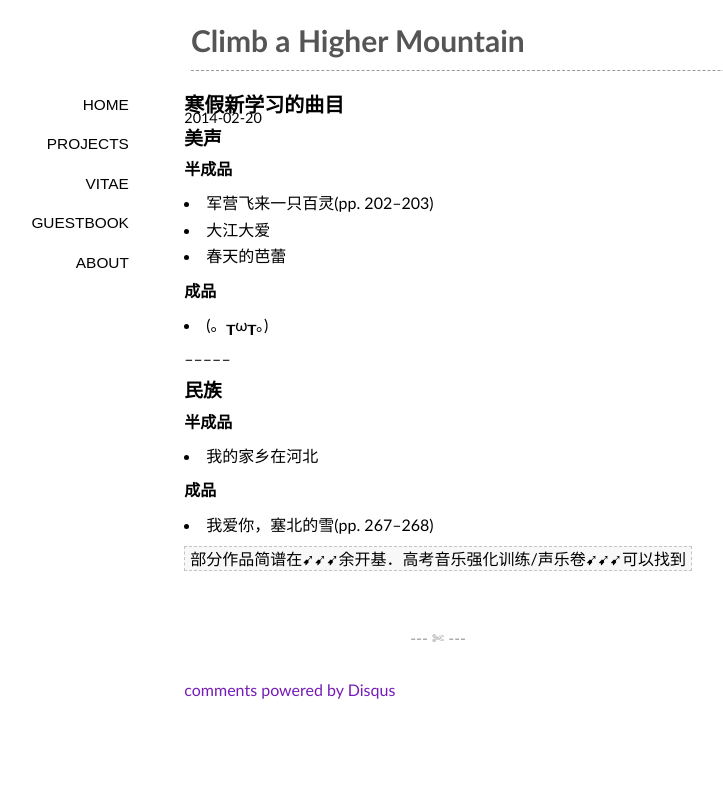
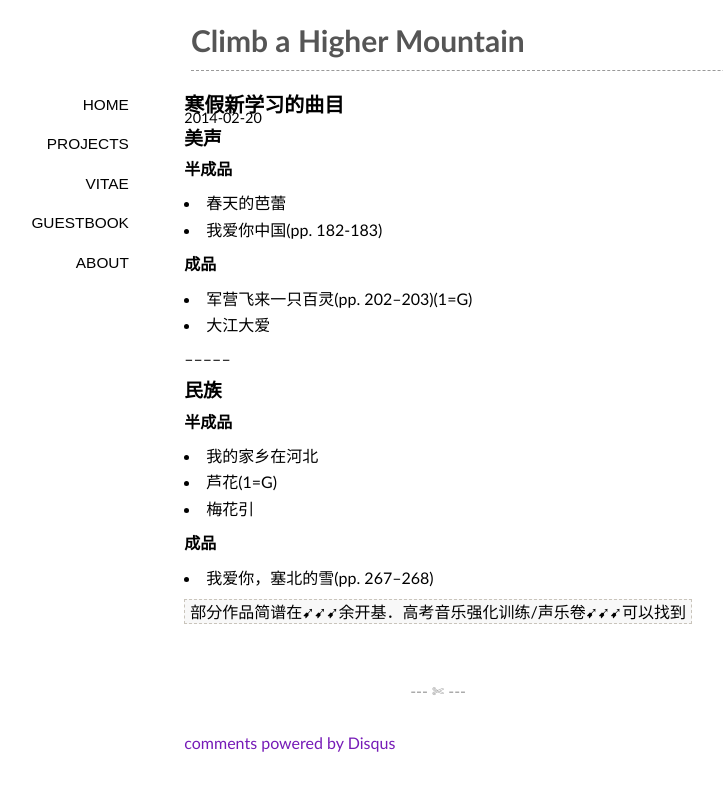
Before and after one commit to liangchen1ce/liangchen1ce.github.io, a Jekyll site: the page built from _posts/2014-02-20-vocal-repertoire.markdown, in a window 1280 px wide. Shown: the top 791 px of the page, without its empty margins (215-938 px from the left). Built offline with Jekyll 4.4.1, drawn with Linux system fonts in a browser that asks for light colours; some web fonts are replaced; Markdown is read by kramdown in place of the engine named in the settings; comment, search, counter and statistics services are not loaded.

Commit message:
update blog

```diff
--- a/_posts/2014-02-20-vocal-repertoire.markdown
+++ b/_posts/2014-02-20-vocal-repertoire.markdown
@@ -9,13 +9,15 @@ title: 寒假新学习的曲目
 ### **美声**
 **半成品**
 
-- 军营飞来一只百灵(pp. 202–203)
-- 大江大爱
+
 - 春天的芭蕾
+- 我爱你中国(pp. 182-183)
+
 
 **成品**
 
-- (。┰ω┰。)
+- 军营飞来一只百灵(pp. 202–203)(1=G)
+- 大江大爱
 
 
 
@@ -24,6 +26,8 @@ title: 寒假新学习的曲目
 **半成品**
 
 - 我的家乡在河北
+- 芦花(1=G)
+- 梅花引
 
 **成品**
 
```
